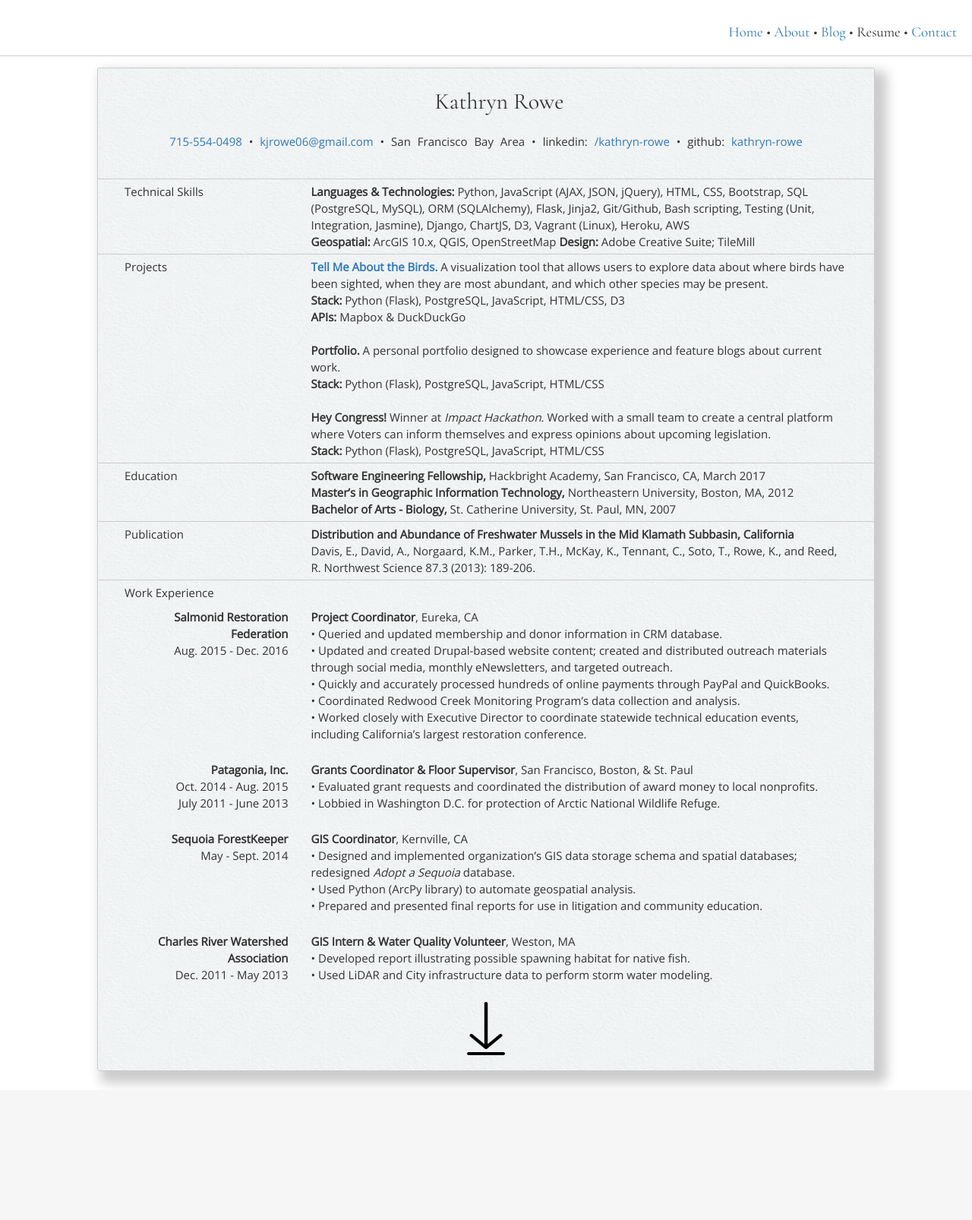
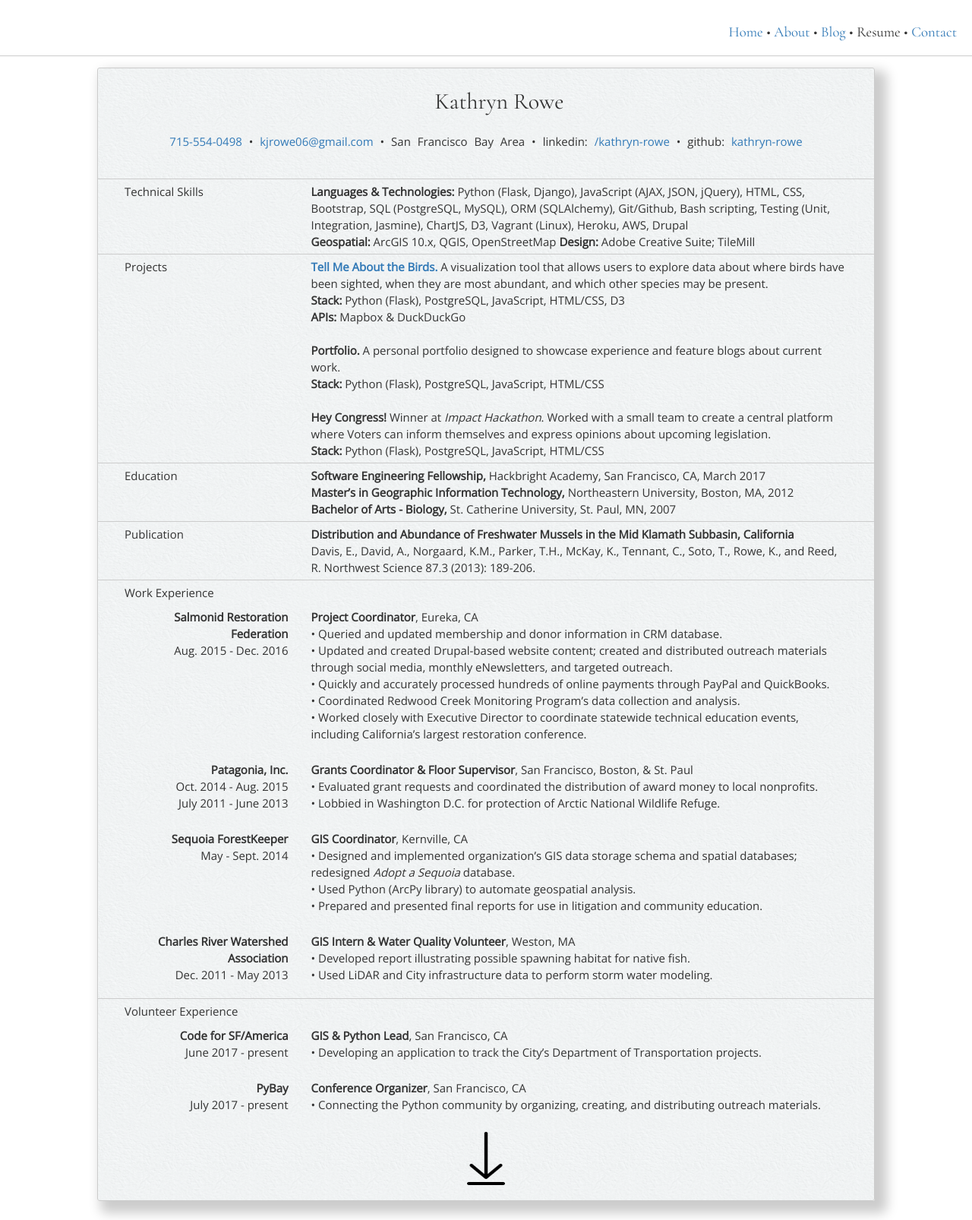
Before and after one commit to kathryn-rowe/Kathryn-Rowe-portfolio, a Flask app: page /resume in a window 1280 px wide. Shown: the whole page at 76% size. Before the commit the page ends 1428 px from the top, so only its background shows below. Run offline with Flask 2, Linux system fonts and the light colour scheme; some libraries are stand-ins or nearby versions.

Commit message:
Updated resume

```diff
--- a/templates/resume.html
+++ b/templates/resume.html
@@ -22,7 +22,7 @@
 
     <div class="row" id="header-row">
         <div class="col-xs-12 col-md-3 col-lg-3">Technical Skills</div>
-        <div class="col-xs-12 col-md-9 col-lg-9"><b>Languages & Technologies:</b> Python, JavaScript (AJAX, JSON, jQuery), HTML, CSS, Bootstrap, SQL (PostgreSQL, MySQL), ORM (SQLAlchemy), Flask, Jinja2, Git/Github, Bash scripting, Testing (Unit, Integration, Jasmine), Django, ChartJS, D3, Vagrant (Linux), Heroku, AWS<br>
+        <div class="col-xs-12 col-md-9 col-lg-9"><b>Languages & Technologies:</b> Python (Flask, Django), JavaScript (AJAX, JSON, jQuery), HTML, CSS, Bootstrap, SQL (PostgreSQL, MySQL), ORM (SQLAlchemy), Git/Github, Bash scripting, Testing (Unit, Integration, Jasmine), ChartJS, D3, Vagrant (Linux), Heroku, AWS, Drupal<br>
         <b>Geospatial:</b> ArcGIS 10.x, QGIS, OpenStreetMap <b>Design:</b> Adobe Creative Suite; TileMill</div>
     </div>
 
@@ -96,6 +96,23 @@
         </div>
     </div>
 
+    <div class="row" id="header-row">
+        <div class="col-xs-12 col-md-3 col-lg-3">Volunteer Experience</div>
+    </div>
+
+    <div class="row">
+        <div class="col-xs-12 col-md-3 col-lg-3" align="right"><b>Code for SF/America</b><br>June 2017 - present</div>
+        <div class="col-xs-12 col-md-9 col-lg-9"><b>GIS & Python Lead</b>, San Francisco, CA<br>
+        • Developing an application to track the City’s Department of Transportation projects.
+        </div>
+    </div>
+
+    <div class="row">
+        <div class="col-xs-12 col-md-3 col-lg-3" align="right"><b>PyBay</b><br>July 2017 - present</div>
+        <div class="col-xs-12 col-md-9 col-lg-9"><b>Conference Organizer</b>, San Francisco, CA<br>
+        • Connecting the Python community by organizing, creating, and distributing outreach materials.
+        </div>
+    </div>
     <!-- Download my resume -->
     <div class="row">
         <div class="col-xs-12 col-md-12 col-lg-12" align="center">
```
Also changed, not shown: 1 other file.
